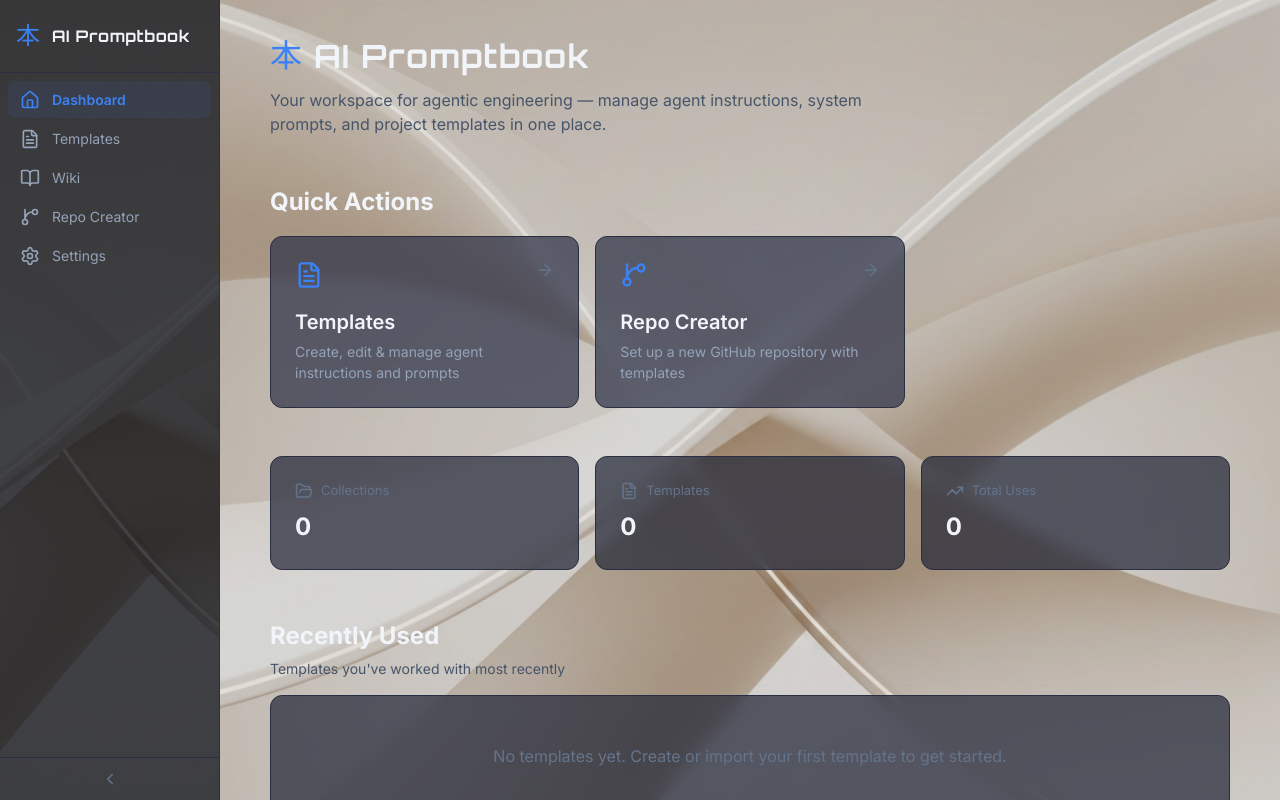
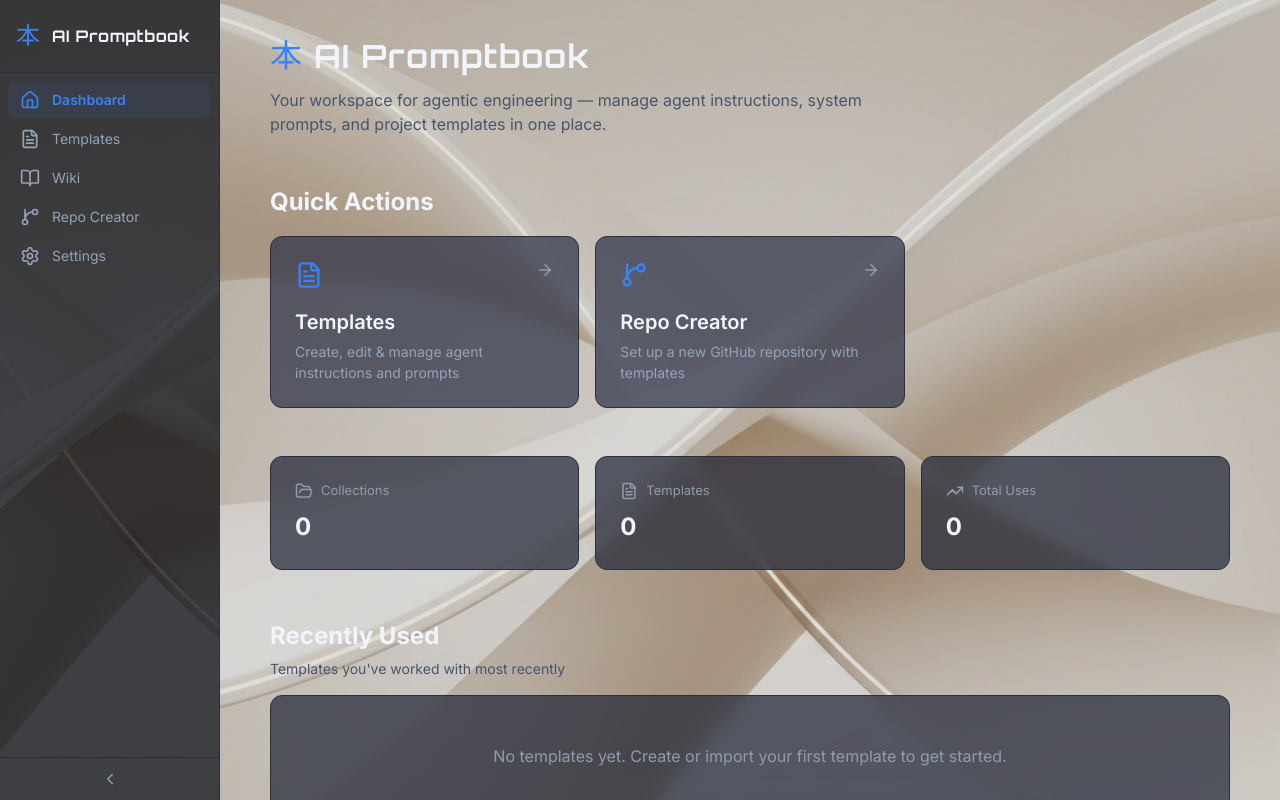
Before and after one commit to Lesterhr/ai-promptbook-v2, a React (Vite) app: page / in a window 1280 px wide. Built offline with nearby package versions, Linux system fonts and the light colour scheme.

Commit message:
fix: update muted text color for better contrast

```diff
--- a/src/ui/theme.ts
+++ b/src/ui/theme.ts
@@ -31,7 +31,7 @@ export const colors = {
   text: {
     primary: '#f1f5f9',
     secondary: '#94a3b8',
-    muted: '#64748b',
+    muted: '#909cad',
     inverse: '#0f172a',
   },
 
```
